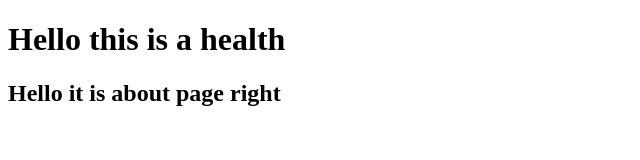
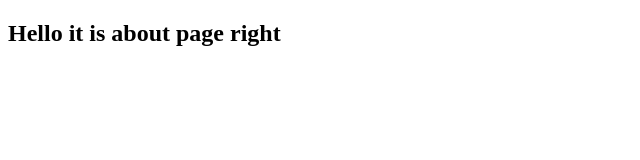
Before and after one commit to koturukrishna/project, a plain HTML site: page index.html in a window 1280 px wide. Shown: the whole page, without its empty margins (0-640 px from the left). Drawn offline with Linux system fonts and the light colour scheme.

Commit message:
Remove greeting header from index.html

```diff
--- a/index.html
+++ b/index.html
@@ -7,7 +7,6 @@
     <link rel="stylesheet" href="./index.js" />
   </head>
   <body>
-    <h1>Hello this is a health</h1>
     <h2>Hello it is about page right</h2>
   </body>
 </html>
```
